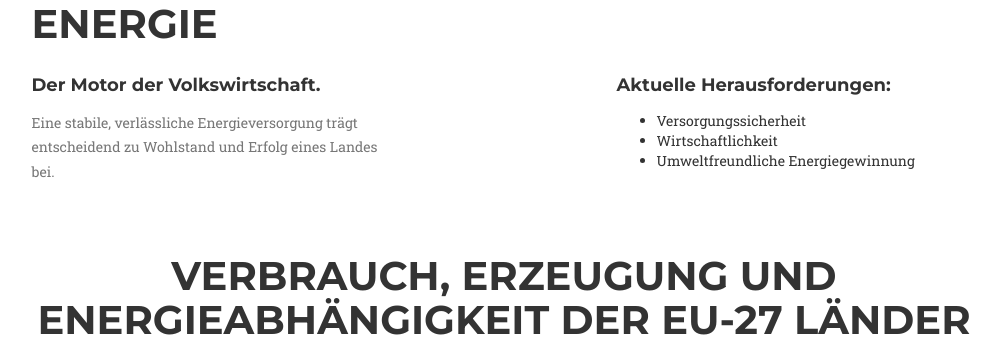
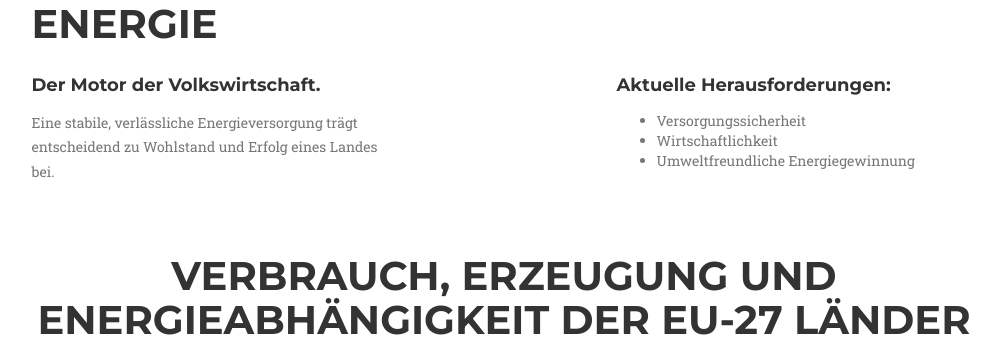
Before and after one commit to kevinweber/erneuerbare-energien, a PHP site: page / in a window 1280 px wide. Shown: the part 965-1308 px from the top of the page, without its empty margins (136-1137 px from the left). Run offline with PHP 8.4, Linux system fonts and the light colour scheme; data that the repository does not hold is empty; some libraries are stand-ins or nearby versions; some web fonts are replaced.

Commit message:
Fixed styling

```diff
--- a/index.php
+++ b/index.php
@@ -131,7 +131,7 @@ Dieses Faltblatt enthält Statistiken zur Energie- und Stromerzeugung sowie zum
                 <div class="col-md-offset-2 col-md-4">
                     <h4 class="service-heading">Aktuelle Herausforderungen:</h4>
                     <p class="text-muted">
-                        <ul>
+                        <ul class="text-muted">
                             <li>Versorgungssicherheit</li>
                             <li>Wirtschaftlichkeit</li>
                             <li>Umweltfreundliche Energiegewinnung</li>
```
